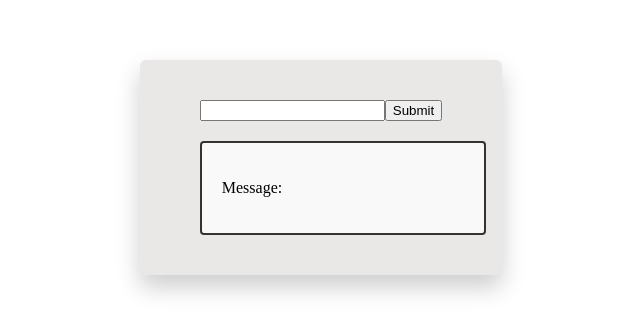
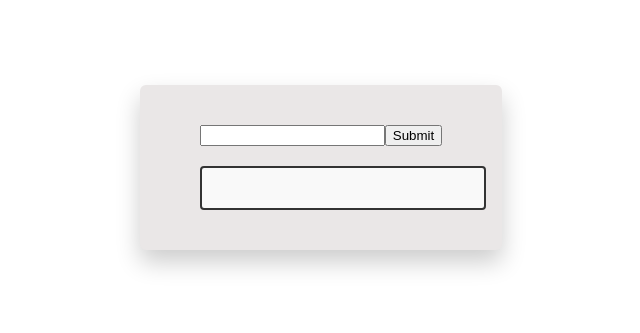
Before and after one commit to Manasa-Kura/Angular-Lifecycle-Hooks, an Angular app: page / in a window 1280 px wide. Shown: the part 241-574 px from the top of the page, without its empty margins (319-959 px from the left). Built offline with nearby package versions, Linux system fonts and the light colour scheme.

Commit message:
Implemented ngOnInit lifecycle hook

```diff
--- a/src/app/app.ts
+++ b/src/app/app.ts
@@ -8,13 +8,13 @@ import { Demo } from './demo/demo';
 })
 export class App {
   title='angular-lifecycle-hook';
-  inputVal:string='';
+  inputVal:string[]=[];
   constructor()
   {
     console.log('App Component constructor called!');
   }
   onBtnClicked(inputEl :HTMLInputElement)
   {
-    this.inputVal=inputEl.value;
+    this.inputVal.push(inputEl.value);
   }
 }
--- a/src/app/demo/demo.html
+++ b/src/app/demo/demo.html
@@ -1,3 +1,3 @@
 <div class="demo">
-    <p>Message:{{message}}</p>
+    <p #temp *ngFor="let msg of message">Message:{{msg}}</p>
 </div>
--- a/src/app/demo/demo.ts
+++ b/src/app/demo/demo.ts
@@ -1,4 +1,4 @@
-import { Component,Input,SimpleChange } from '@angular/core';
+import { Component,Input,OnChanges,SimpleChange, SimpleChanges,OnInit, viewChild, ElementRef, ViewChild } from '@angular/core';
 import { CommonModule } from '@angular/common';
 @Component({
   selector: 'app-demo',
@@ -7,19 +7,25 @@ import { CommonModule } from '@angular/common';
   templateUrl: './demo.html',
   styleUrls: ['./demo.css']
 })
-export class Demo{
+export class Demo implements OnChanges,OnInit{
   title:string='Demo Component';
-  @Input() message!:string;
+  @Input() message!:string[];
+  @ViewChild('temp') tempPara!:ElementRef;
   show=true;
   constructor()
   {
     console.log('Demo component constructor called');
-    console.log(this.title);
-    console.log(this.message);
+    // console.log(this.title);
+    // console.log(this.message);
   }
-  ngOnChanges(changes:SimpleChange)
+  ngOnChanges(changes:SimpleChanges)
   {
     console.log('ngOnChanges Hook called');
-    console.log(changes);
+    // console.log(changes);
+  }
+  //adding ngOnInit
+  ngOnInit()
+  {
+    console.log('ngOnInit Hook called');
   }
 }
```
